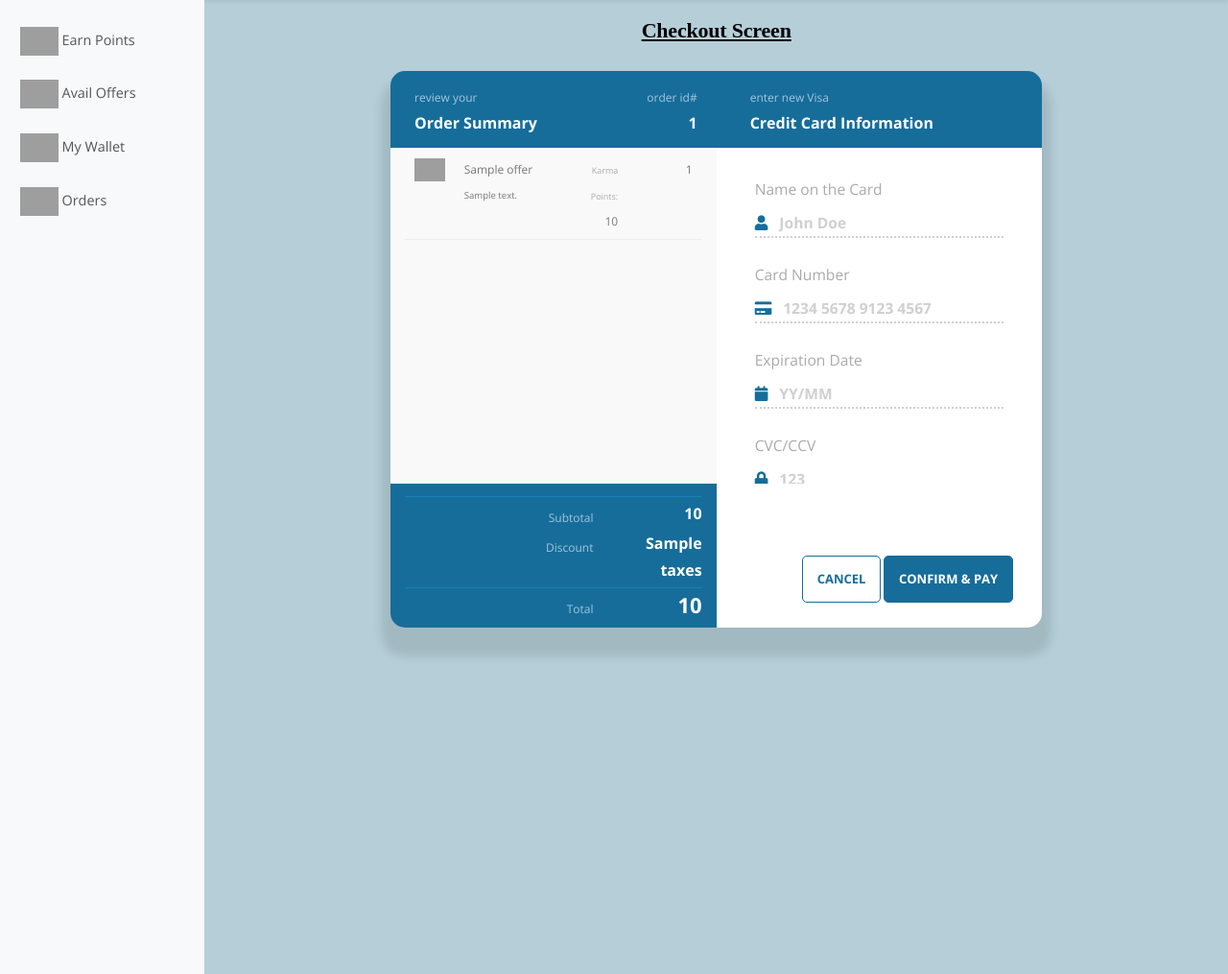
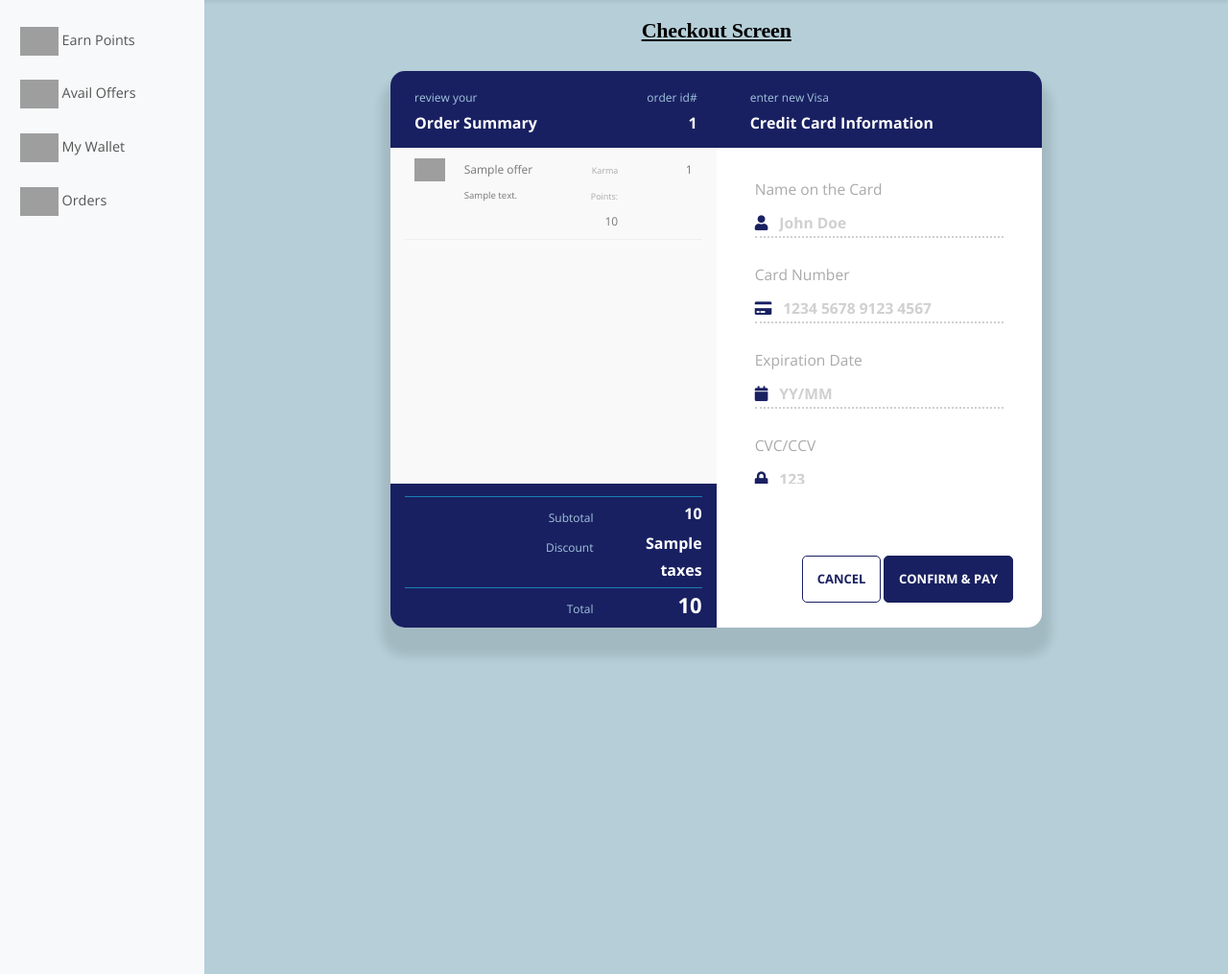
Before and after one commit to DNVindhya/VisaHackathon2020, a Django app: template templates/consumers/cons_offer_profile.html in a window 1280 px wide. Shown: the part 67-1082 px from the top of the page at 96% size. Run offline with Django 3.2, Linux system fonts and the light colour scheme; the template is opened without the code that fills it: most values are stand-ins (such as "Sample title", 1, 10 or a date in 2020); parts of the project's set-up code (start-up, migrations or seed data) failed here and were passed over; some libraries are stand-ins or nearby versions; some web fonts are replaced; grey boxes are pictures that could not be loaded.

Commit message:
more consumer ui updates

```diff
--- a/templates/consumers/cons_offer_profile.html
+++ b/templates/consumers/cons_offer_profile.html
@@ -128,7 +128,7 @@
 
 .panel-header
 {
-    background: #166D9A;
+    background: #192061;
     height: 80px;
     padding: 15px 20px 0 20px;
 }
@@ -265,7 +265,7 @@
 
 .basket-footer
 {
-    background: #166D9A;
+    background: #192061;
     border-radius: 0 0 0 15px;
     -moz-border-radius: 0 0 0 15px;
     -webkit-border-radius: 0 0 0 15px;
@@ -292,8 +292,8 @@
 
 .panel-footer button
 {
-    border: solid 1px #166D9A;
-    background: #166D9A;
+    border: solid 1px #192061;
+    background: #192061;
     font-family: 'Open Sans', sans-serif;
     font-weight: 600;
     color: white;
@@ -313,7 +313,7 @@
 button.cancel
 {
     background: white;
-    color: #166D9A;
+    color: #192061;
 }
 
 button.cancel:hover
@@ -354,7 +354,7 @@ button.confirm:hover
 .creditcard-body form i.fa
 {
     margin-right: 10px;
-    color: #166D9A;
+    color: #192061;
 }
 
 .creditcard-body form fieldset
@@ -395,7 +395,7 @@ button.confirm:hover
 
 span.month.focused.active
 {
-    background: #166D9A !important;
+    background: #192061 !important;
     background-image: none !important;
 }
 
@@ -416,7 +416,7 @@ span.month.focused.active
 
     .basket-footer
     {
-        background: #166D9A;
+        background: #192061;
         border-radius: 0;
         -moz-border-radius: 0;
         -webkit-border-radius: 0;
```
Also changed, not shown: templates/consumers/cons_wallet.html (+9 -8 lines).
